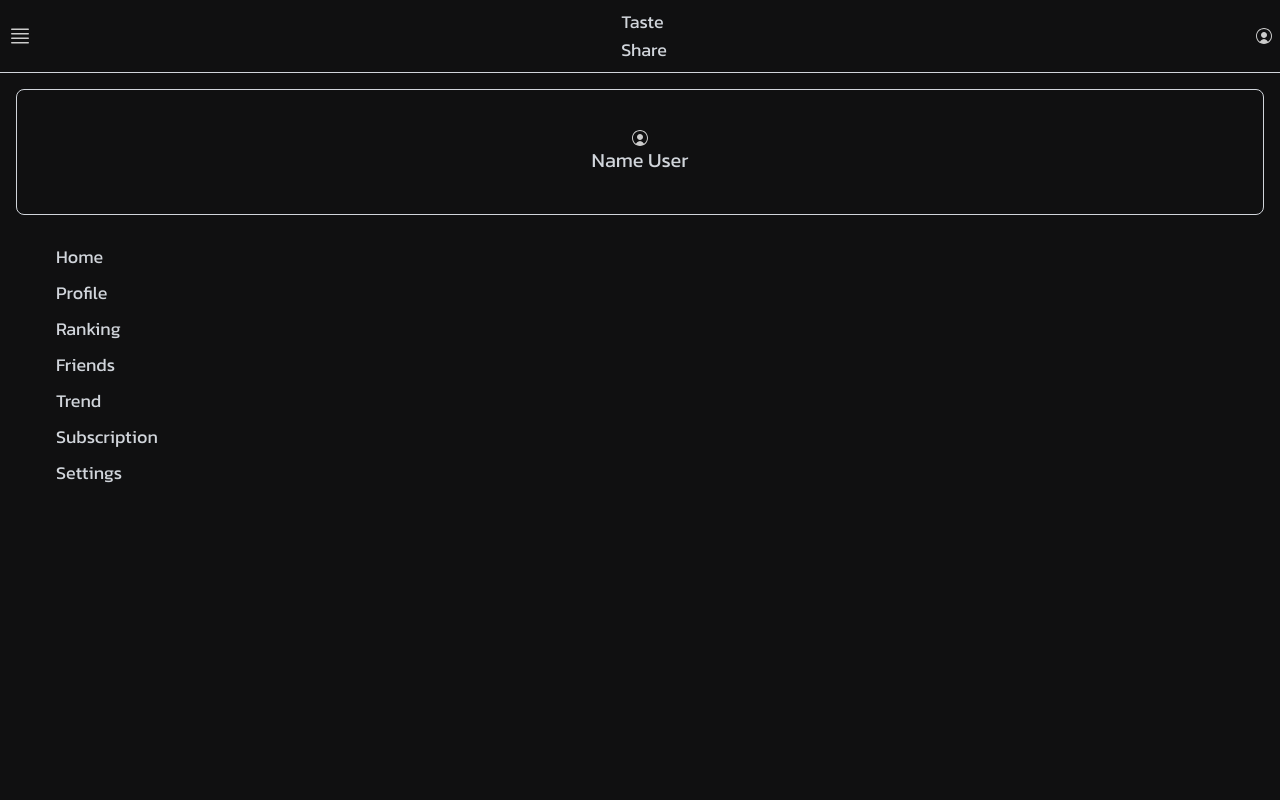
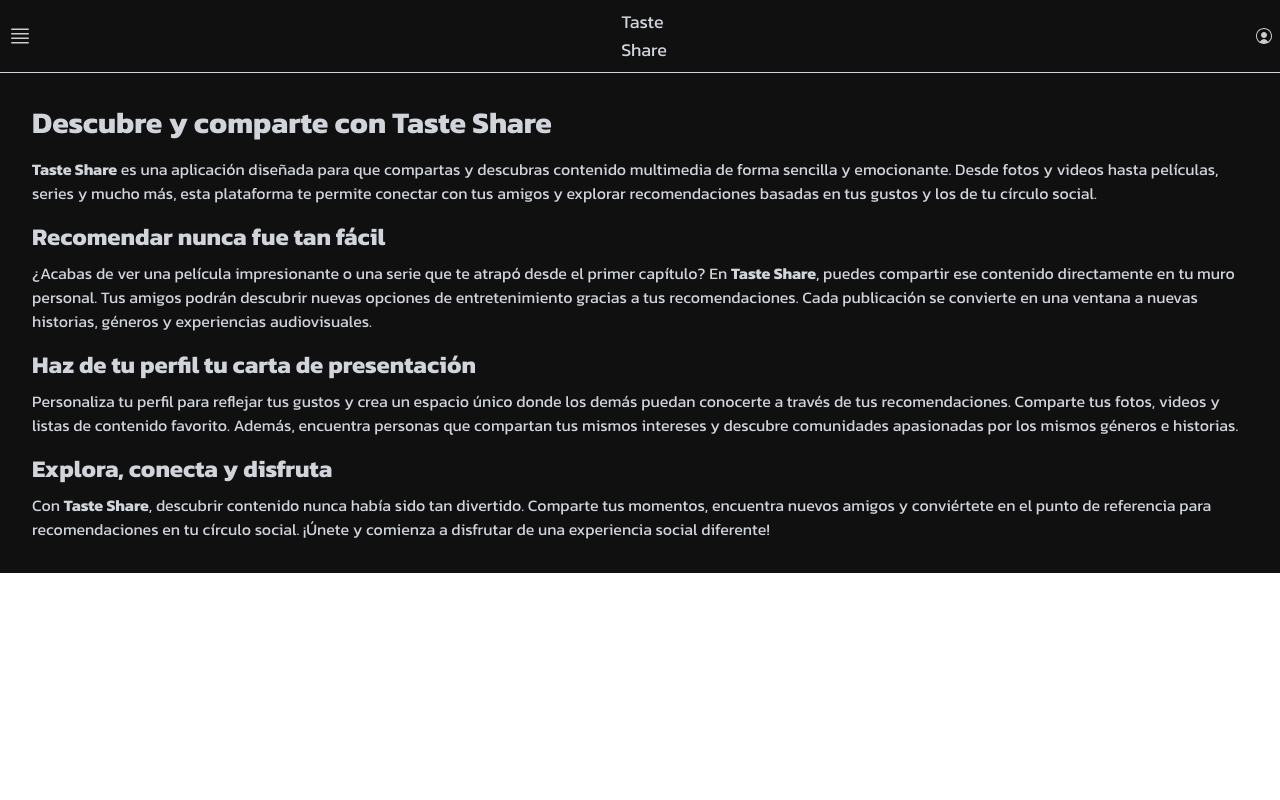
Before and after one commit to Chispaclick/Taste-Share, a Next.js app: page /taste-share in a window 1280 px wide. Before the commit this address had no page. Shown: the top 800 px of the page. Built offline with nearby package versions, Linux system fonts and the light colour scheme.

Commit message:
Taste Share commit #3

```diff
--- a/src/app/layout.js
+++ b/src/app/layout.js
@@ -1,35 +1,30 @@
-import NavBar from "@/components/navbar/NavBar";
-import SlideMain from "@/components/slide-main/SlideMain";
-import "./globals.css";
- // Asegúrate de incluir tu archivo CSS global
- import { Kanit } from 'next/font/google';
+import ClientComponent from "@/components/client-component/ClientComponent";
+import "./globals.css"; // Asegúrate de incluir tu archivo CSS global
+import { Kanit } from "next/font/google";
 
 // Carga la fuente Kanit con los pesos deseados
 const kanit = Kanit({
-  subsets: ['latin'], // Puedes agregar más subsets si lo necesitas
-  weight: ['400', '700'], // Define los pesos que vas a usar
-  variable: '--font-kanit', // Define una variable CSS opcional
+  subsets: ["latin"],
+  weight: ["400", "700"],
+  variable: "--font-kanit",
 });
 
-
-
-
+// Metadata para el layout
 export const metadata = {
   title: "Taste Share",
   description: "Generated by create next app",
 };
 
-function RootLayout({children}) {
+// RootLayout
+function RootLayout({ children }) {
   return (
-    <html lang="en">
-      <body className={kanit.className}>
-        <NavBar />
-        <SlideMain />
-        <main>{children}</main>
+    <html lang="en" className={kanit.className}>
+      <body>
+        {/* Incluye el ClientComponent que maneja NavBar y SlideMain */}
+        <ClientComponent>{children}</ClientComponent>
       </body>
     </html>
   );
 }
 
-
 export default RootLayout;
--- /dev/null
+++ b/src/app/taste-share/page.jsx
@@ -0,0 +1,51 @@
+import React from "react";
+
+function TasteShare() {
+  return (
+    <div className="recommendation-section bg-background text-gray-300 p-8">
+      <h1 className="text-3xl font-bold mb-4">
+        Descubre y comparte con Taste Share
+      </h1>
+      <p className="mb-4">
+        <strong>Taste Share</strong> es una aplicación diseñada para que
+        compartas y descubras contenido multimedia de forma sencilla y
+        emocionante. Desde fotos y videos hasta películas, series y mucho más,
+        esta plataforma te permite conectar con tus amigos y explorar
+        recomendaciones basadas en tus gustos y los de tu círculo social.
+      </p>
+      <h2 className="text-2xl font-semibold mb-2">
+        Recomendar nunca fue tan fácil
+      </h2>
+      <p className="mb-4">
+        ¿Acabas de ver una película impresionante o una serie que te atrapó
+        desde el primer capítulo? En <strong>Taste Share</strong>, puedes
+        compartir ese contenido directamente en tu muro personal. Tus amigos
+        podrán descubrir nuevas opciones de entretenimiento gracias a tus
+        recomendaciones. Cada publicación se convierte en una ventana a nuevas
+        historias, géneros y experiencias audiovisuales.
+      </p>
+      <h2 className="text-2xl font-semibold mb-2">
+        Haz de tu perfil tu carta de presentación
+      </h2>
+      <p className="mb-4">
+        Personaliza tu perfil para reflejar tus gustos y crea un espacio único
+        donde los demás puedan conocerte a través de tus recomendaciones.
+        Comparte tus fotos, videos y listas de contenido favorito. Además,
+        encuentra personas que compartan tus mismos intereses y descubre
+        comunidades apasionadas por los mismos géneros e historias.
+      </p>
+      <h2 className="text-2xl font-semibold mb-2">
+        Explora, conecta y disfruta
+      </h2>
+      <p>
+        Con <strong>Taste Share</strong>, descubrir contenido nunca había sido
+        tan divertido. Comparte tus momentos, encuentra nuevos amigos y
+        conviértete en el punto de referencia para recomendaciones en tu círculo
+        social. ¡Únete y comienza a disfrutar de una experiencia social
+        diferente!
+      </p>
+    </div>
+  );
+}
+
+export default TasteShare;
--- a/src/components/client-component/ClientComponent.jsx
+++ b/src/components/client-component/ClientComponent.jsx
@@ -1,21 +1,26 @@
-// ClientComponent.js (cliente)
 'use client';
 
 import NavBar from "@/components/navbar/NavBar";
-import SlideMain from "@/components/navbar/NavBar";
+import SlideMain from "@/components/slide-main/SlideMain";
 import { useState } from "react";
 
 export default function ClientComponent({ children }) {
   const [isOpen, setIsOpen] = useState(false);
 
-  function toggleMenu() {
+  const toggleMenu = () => {
     setIsOpen(!isOpen);
-  }
+  };
 
   return (
     <>
-      <NavBar slideMain={toggleMenu} isOpen={isOpen} />
+      {/* Barra de navegación */}
+      <NavBar toggleMenu={toggleMenu} />
+
+      {/* Menú desplegable */}
       <SlideMain isOpen={isOpen} />
+
+      {/* Contenido principal */}
+      <main>{children}</main>
     </>
   );
 }
--- a/src/components/navbar/NavBar.jsx
+++ b/src/components/navbar/NavBar.jsx
@@ -1,16 +1,16 @@
 import React from 'react'
 import HeroiconsBars4Solid from '@/components/icons/HeroiconsBars4Solid';
 import QlementineIconsUser16 from '@/components/icons/QlementineIconsUser16';
+import Link from 'next/link';
 
 
 
 
-
-function NavBar() {
+function NavBar({toggleMenu}) {
   return (
-    <div className='flex items-center place-content-between bg-background p-2 border-b-[0.2px] border-b-gray-300'>
-      <HeroiconsBars4Solid />
-      <h1 className='text-gray-300 text-lg'>Taste<br />Share</h1>
+    <div className='relative flex items-center place-content-between bg-background p-2 border-b-[0.2px] border-b-gray-300'>
+      <HeroiconsBars4Solid onClick={toggleMenu}/>
+      <Link href="/taste-share"><h1 className='text-gray-300 text-lg'>Taste<br />Share</h1></Link>
       <QlementineIconsUser16 />
     </div>
   )
--- a/src/components/slide-main/SlideMain.jsx
+++ b/src/components/slide-main/SlideMain.jsx
@@ -1,26 +1,68 @@
-import Link from 'next/link';
+import Link from "next/link";
 import QlementineIconsUser16 from "@/components/icons/QlementineIconsUser16";
 
-
-function SlideMain() {
+function SlideMain({ isOpen }) {
   return (
-    <div className="flex flex-col bg-background place-content-center items-centerw-full p-4">
+    <div
+      className={`absolute left-0 top-18 flex flex-col bg-background text-white p-4 rounded shadow-lg transition-transform duration-500 ease-in-out w-[430px] ${
+        isOpen
+          ? "opacity-100 visible translate-x-0"
+          : "opacity-0 invisible -translate-x-full"
+      }`}
+    >
       <di className="flex flex-col place-content-center items-center border-gray-300 border-[0.2px] rounded-lg bg-background p-10">
-        <QlementineIconsUser16 className='w-24'/>
+        <QlementineIconsUser16
+          onClick={isOpen}
+          className="cursor-pointer"
+        />
         <h1 className="text-gray-300 text-xl">Name User</h1>
       </di>
       <div className="flex flex-col p-6 pb-96">
-        <Link className="text-gray-300 text-lg p-1 hover:bg-gray-100 hover:text-gray-950 pl-4 rounded-xl" href="/">Home</Link>
-        <Link className="text-gray-300 text-lg p-1 hover:bg-gray-100 hover:text-gray-950 pl-4 rounded-xl" href="/profile">
-        Profile</Link>
-        <Link className="text-gray-300 text-lg p-1 hover:bg-gray-100 hover:text-gray-950 pl-4 rounded-xl" href="/ranking">Ranking</Link>
-        <Link className="text-gray-300 text-lg p-1 hover:bg-gray-100 hover:text-gray-950 pl-4 rounded-xl" href="/friends">Friends</Link>
-        <Link className="text-gray-300 text-lg p-1 hover:bg-gray-100 hover:text-gray-950 pl-4 rounded-xl" href="/trend">Trend</Link>
-        <Link className="text-gray-300 text-lg p-1 hover:bg-gray-100 hover:text-gray-950 pl-4 rounded-xl" href="/subscription">Subscription</Link>
-        <Link className="text-gray-300 text-lg p-1 hover:bg-gray-100 hover:text-gray-950 pl-4 rounded-xl" href="/settings">Settings</Link>
+        <Link
+          className="text-gray-300 text-lg p-1 hover:bg-gray-100 hover:text-gray-950 pl-4 rounded-xl"
+          href="/"
+        >
+          Home
+        </Link>
+        <Link
+          className="text-gray-300 text-lg p-1 hover:bg-gray-100 hover:text-gray-950 pl-4 rounded-xl"
+          href="/profile"
+        >
+          Profile
+        </Link>
+        <Link
+          className="text-gray-300 text-lg p-1 hover:bg-gray-100 hover:text-gray-950 pl-4 rounded-xl"
+          href="/ranking"
+        >
+          Ranking
+        </Link>
+        <Link
+          className="text-gray-300 text-lg p-1 hover:bg-gray-100 hover:text-gray-950 pl-4 rounded-xl"
+          href="/friends"
+        >
+          Friends
+        </Link>
+        <Link
+          className="text-gray-300 text-lg p-1 hover:bg-gray-100 hover:text-gray-950 pl-4 rounded-xl"
+          href="/trend"
+        >
+          Trend
+        </Link>
+        <Link
+          className="text-gray-300 text-lg p-1 hover:bg-gray-100 hover:text-gray-950 pl-4 rounded-xl"
+          href="/subscription"
+        >
+          Subscription
+        </Link>
+        <Link
+          className="text-gray-300 text-lg p-1 hover:bg-gray-100 hover:text-gray-950 pl-4 rounded-xl"
+          href="/settings"
+        >
+          Settings
+        </Link>
       </div>
-      <div className='bg-background'>
-        <h2 className='text-gray-300 text-lg p-2'>Suscribite</h2>
+      <div className="bg-background">
+        <h2 className="text-gray-300 text-lg p-2">Suscribite</h2>
       </div>
     </div>
   );
```
